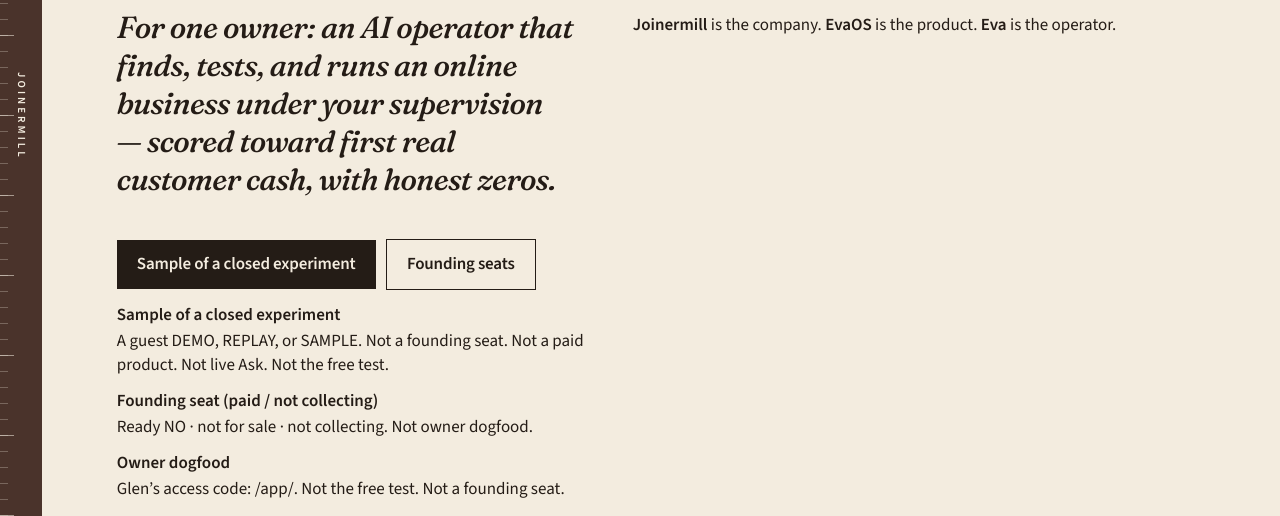
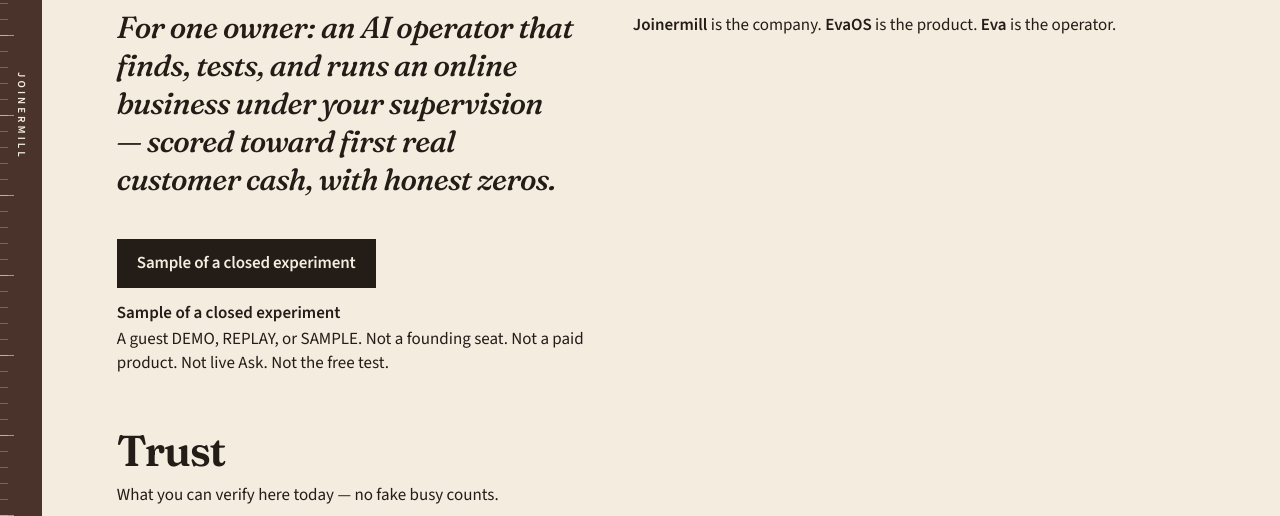
Before and after one commit to Evaisawesome2025/joinermill, a plain HTML site: page index.html in a window 1280 px wide. Shown: the part 284-800 px from the top of the page. Drawn offline with Linux system fonts and the light colour scheme.

Commit message:
Leave one sample button on the homepage hero
Hero keeps one link: Sample of a closed experiment to /app/guest/. Removes the founding-seats button and the founding and dogfood notes under it. No new copy. Ready stays NO.

```diff
--- a/index.html
+++ b/index.html
@@ -63,15 +63,10 @@
           <div class="hero-aside">
             <div class="cta-row">
               <a class="enter sample-cta" href="/app/guest/" data-path-class="free-labeled-test">Sample of a closed experiment</a>
-              <a class="enter enter-secondary founding-cta" href="/founding/" data-path-class="founding-seat">Founding seats</a>
             </div>
             <p class="enter-note">
               <span class="pill-inline" data-path-class="free-labeled-test">Sample of a closed experiment</span>
               <span class="note-line">A guest DEMO, REPLAY, or SAMPLE. Not a founding seat. Not a paid product. Not live Ask. Not the free test.</span>
-              <span class="pill-inline" data-path-class="founding-seat">Founding seat (paid / not collecting)</span>
-              <span class="note-line">Ready NO · not for sale · not collecting. Not owner dogfood.</span>
-              <span class="pill-inline" data-path-class="owner-dogfood">Owner dogfood</span>
-              <span class="note-line">Glen’s access code: /app/. Not the free test. Not a founding seat.</span>
             </p>
           </div>
         </div>
```
